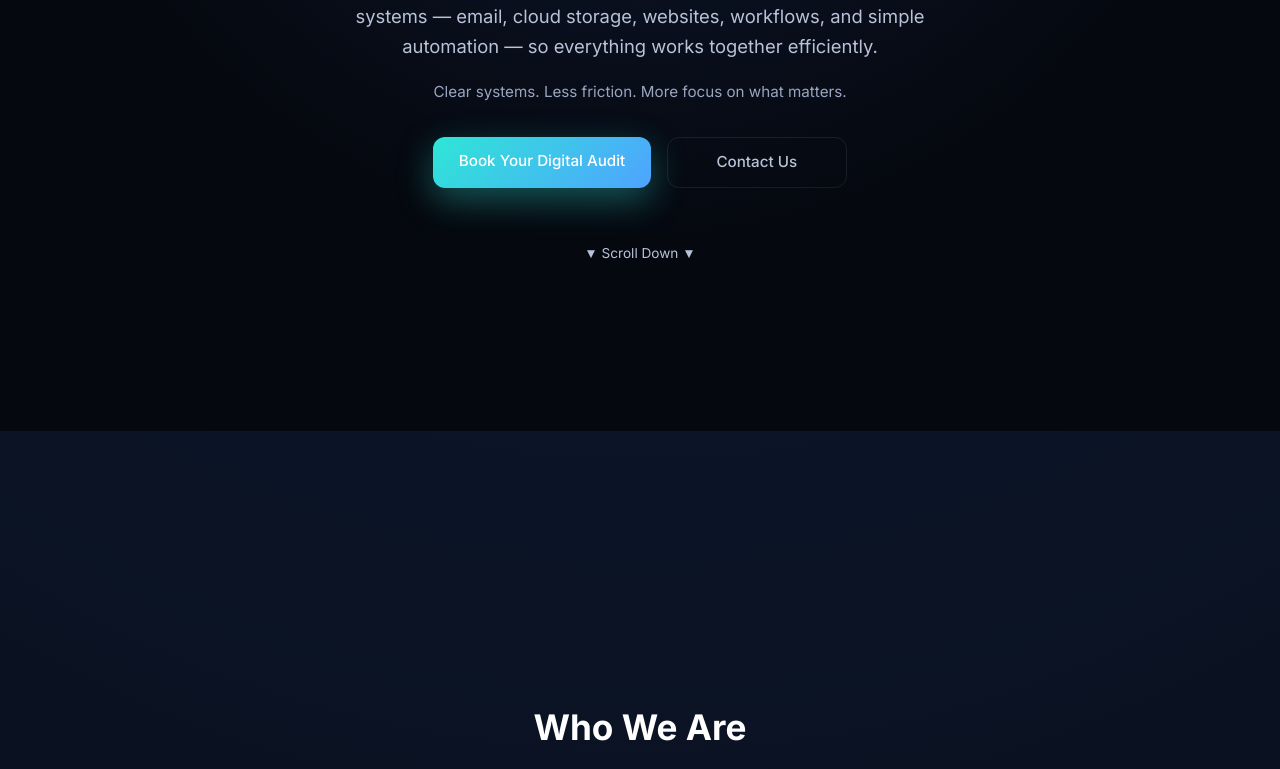
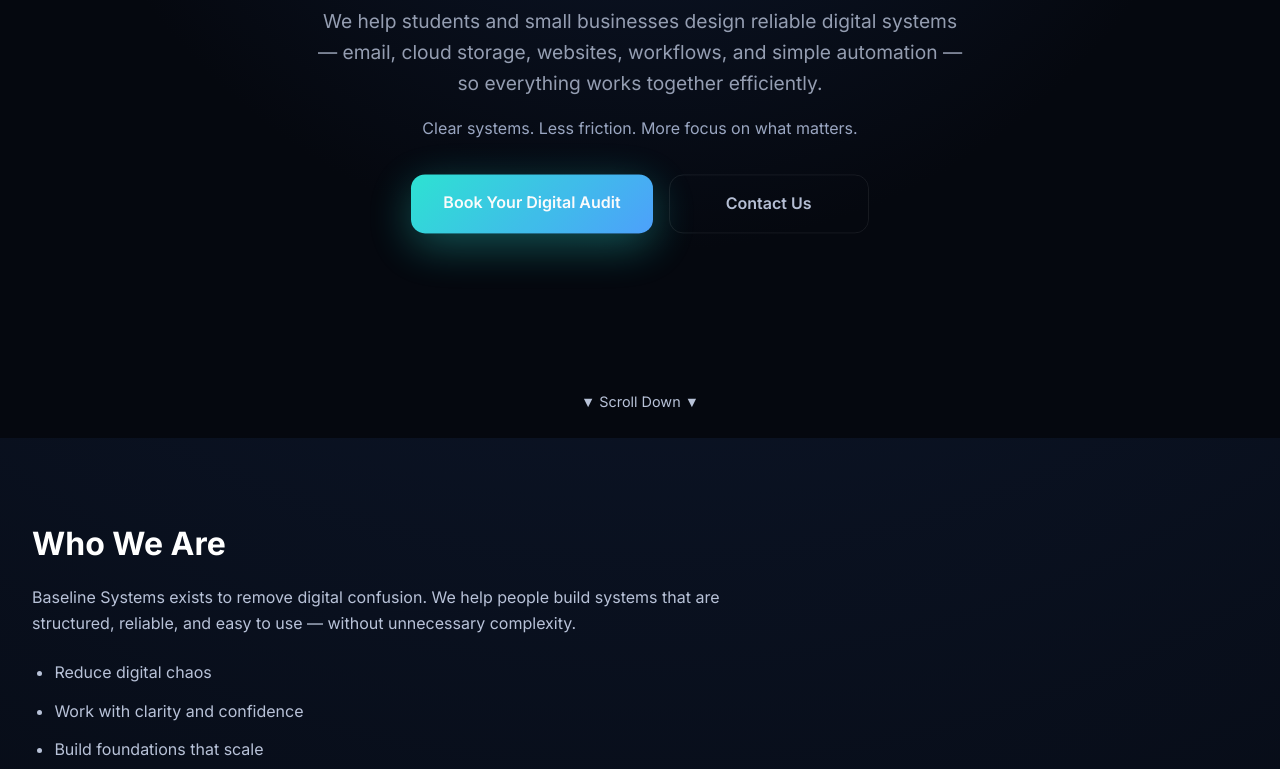
Before and after one commit to Duduzile2/baseline-systems, a plain HTML site: page index.html in a window 1280 px wide. Shown: the part 442-1211 px from the top of the page. Drawn offline with Linux system fonts and the light colour scheme.

Commit message:
Update index.html

```diff
--- a/index.html
+++ b/index.html
@@ -2,8 +2,6 @@
 <html lang="en">
 <head>
 <meta charset="UTF-8" />
-
-<!-- SEO -->
 <meta name="robots" content="index, follow" />
 <title>Baseline Systems | Clean Digital Foundations</title>
 <meta name="description" content="Baseline Systems helps students and small businesses design reliable digital systems — email, cloud storage, websites, workflows, and simple automation — so everything works together efficiently.">
@@ -36,52 +34,50 @@ header {
   top:0;
   z-index:1000;
   background:linear-gradient(180deg, rgba(5,8,15,0.95), rgba(5,8,15,0.85));
-  box-shadow:0 5px 15px rgba(0,0,0,0.35);
+  box-shadow:0 5px 25px rgba(0,0,0,0.35);
   backdrop-filter: blur(12px);
   border-bottom:1px solid rgba(255,255,255,0.1);
+  height:80px;
 }
-.nav {max-width:1200px;margin:auto;display:flex;justify-content:space-between;align-items:center;padding:1.2rem 2rem;flex-wrap:wrap;}
-.brand {font-weight:600;font-size:1.3rem;}
-.nav-links {display:flex;gap:1.8rem;font-size:0.95rem;color:var(--text-muted);}
+.nav {max-width:1200px;margin:auto;display:flex;justify-content:space-between;align-items:center;padding:0 2rem; height:100%;}
+.brand {font-weight:700;font-size:1.5rem;}
+.nav-links {display:flex;gap:2rem;font-size:1rem;color:var(--text-muted);}
 .nav-links a {position:relative;font-weight:500;transition:color 0.25s ease;}
 .nav-links a::after {content:"";position:absolute;left:0;bottom:-4px;width:0%;height:2px;background:var(--accent-main);transition:width 0.3s ease;}
 .nav-links a:hover::after {width:100%;}
 
 /* =============================
-   FULLSCREEN SECTIONS
+   HERO - FULLSCREEN LANDING
 ============================= */
-section {
+.hero {
   width:100%;
-  min-height:100vh;      /* full viewport */
+  height:100vh;            /* full viewport height */
   display:flex;
   flex-direction:column;
-  justify-content:center; /* vertical center */
+  justify-content:center;
   align-items:center;
+  text-align:center;
   padding:2rem;
-  text-align:center;
+  background:radial-gradient(circle at top, #0f1b33,var(--bg-main) 60%);
+  overflow:hidden;
+  position:relative;
 }
-section h2 {font-size:2.2rem;margin-bottom:1rem;}
-section p {color:var(--text-muted); max-width:720px; margin-bottom:1.5rem;}
-ul {padding-left:1.4rem; color:var(--text-muted); list-style-position: inside;}
-ul li {margin-bottom:0.8rem;}
-
-/* HERO */
-.hero {display:flex;flex-direction:column;justify-content:center;align-items:center; text-align:center; background:radial-gradient(circle at top, #0f1b33,var(--bg-main) 60%);}
-.hero h1 {font-size:clamp(2.8rem,6vw,4rem); margin-bottom:1rem; line-height:1.2;}
+.hero h1 {font-size:clamp(3rem,6vw,4rem); margin-bottom:1rem; line-height:1.2; animation: pop 2s infinite alternate;}
 .hero h1 span {background:linear-gradient(90deg,var(--accent-main),var(--accent-blue)); -webkit-background-clip:text; -webkit-text-fill-color:transparent;}
-.hero p {font-size:1.15rem; max-width:600px; margin-bottom:1.2rem;}
-.hero small {display:block; font-size:0.95rem; color:#9aa6c1; margin-bottom:2rem;}
-.hero-actions {display:flex; gap:1rem; flex-wrap:wrap; justify-content:center;}
-.btn-primary,.btn-secondary{padding:0.8rem 1.6rem;border-radius:12px;font-size:0.95rem;font-weight:500; text-align:center; min-width:180px;}
-.btn-primary{background:linear-gradient(135deg,var(--accent-main),var(--accent-blue)); box-shadow:0 12px 35px rgba(46,230,214,0.35);}
+.hero p {font-size:1.2rem; max-width:650px; margin-bottom:1.5rem; animation: pop 2.5s infinite alternate;}
+.hero small {display:block; font-size:1rem; color:#9aa6c1; margin-bottom:2rem; animation: pop 2s infinite alternate;}
+.hero-actions {display:flex; gap:1rem; flex-wrap:wrap; justify-content:center; animation: pop 3s infinite alternate;}
+.btn-primary,.btn-secondary{padding:1rem 2rem;border-radius:14px;font-size:1rem;font-weight:600; text-align:center; min-width:200px;}
+.btn-primary{background:linear-gradient(135deg,var(--accent-main),var(--accent-blue)); box-shadow:0 12px 45px rgba(46,230,214,0.35);}
 .btn-secondary{border:1px solid var(--border); color:var(--text-muted);}
 .btn-primary:hover{transform:translateY(-2px); box-shadow:0 18px 45px rgba(46,230,214,0.5);}
 .btn-secondary:hover{border-color:var(--accent-main); color:var(--accent-main);}
 
 /* SCROLL INDICATOR */
 .scroll-down {
-  margin-top:3rem;
-  font-size:0.85rem;
+  position:absolute;
+  bottom:2rem;
+  font-size:0.9rem;
   color:var(--text-muted);
   animation: bounce 1.5s infinite;
 }
@@ -90,19 +86,35 @@ ul li {margin-bottom:0.8rem;}
   50%{transform:translateY(8px);}
 }
 
-/* CARDS FOR SERVICES */
-.grid {display:grid; grid-template-columns:repeat(auto-fit,minmax(280px,1fr)); gap:1.8rem; margin-top:2rem;}
-.card {background:linear-gradient(180deg, rgba(46,230,214,0.12), rgba(46,230,214,0.02)), var(--card-bg); border:1px solid var(--border); border-radius:18px; padding:2rem;}
+/* POP-UP ANIMATION */
+@keyframes pop {
+  0%{transform:translateY(0px); opacity:0.8;}
+  50%{transform:translateY(-6px); opacity:1;}
+  100%{transform:translateY(0px); opacity:0.9;}
+}
+
+/* SECTIONS AFTER HERO */
+section {width:100%; padding:5rem 2rem; opacity:0; transform:translateY(30px); transition:opacity 1s ease, transform 1s ease;}
+section.visible {opacity:1; transform:translateY(0);}
+section h2{font-size:2rem; margin-bottom:1rem;}
+section p{color:var(--text-muted); max-width:720px; margin-bottom:1.5rem;}
+ul{padding-left:1.4rem; color:var(--text-muted);}
+ul li{margin-bottom:0.8rem;}
+
+/* SERVICE CARDS */
+.grid {display:grid; grid-template-columns:repeat(auto-fit,minmax(280px,1fr)); gap:2rem; margin-top:2rem;}
+.card{background:linear-gradient(180deg, rgba(46,230,214,0.12), rgba(46,230,214,0.02)), var(--card-bg); border:1px solid var(--border); border-radius:18px; padding:2rem; opacity:0; transform:translateY(30px); transition:opacity 1s ease, transform 1s ease;}
+.card.visible{opacity:1; transform:translateY(0);}
 .card h3{margin-bottom:0.6rem;}
 
 /* CTA FORM */
-#cta form {max-width:500px;margin:2rem auto 0; display:flex;flex-direction:column;gap:1rem;background:var(--bg-soft); padding:2rem; border-radius:14px;border:1px solid var(--border);}
+#cta form{max-width:500px;margin:2rem auto 0; display:flex;flex-direction:column;gap:1rem; background:var(--bg-soft); padding:2rem; border-radius:14px; border:1px solid var(--border);}
 input,textarea{padding:0.8rem 1rem; background:rgba(255,255,255,0.03); border:1px solid var(--border); border-radius:8px; color:#fff; font-family:inherit;}
-button{padding:0.8rem;border:none;border-radius:10px;background:linear-gradient(135deg,var(--accent-main),var(--accent-blue)); color:#fff; cursor:pointer;}
+button{padding:0.8rem; border:none; border-radius:10px; background:linear-gradient(135deg,var(--accent-main),var(--accent-blue)); color:#fff; cursor:pointer;}
 button:hover{transform:translateY(-2px);box-shadow:0 15px 40px rgba(46,230,214,0.4);}
 
 /* FOOTER */
-footer{border-top:1px solid var(--border); padding:3rem 1.5rem; text-align:center; font-size:0.85rem; color:#9aa6c1;}
+footer{border-top:1px solid var(--border); padding:3rem 2rem; text-align:center; font-size:0.85rem; color:#9aa6c1;}
 
 /* RESPONSIVE */
 @media(max-width:900px){.grid{grid-template-columns:1fr;}}
@@ -125,7 +137,7 @@ footer{border-top:1px solid var(--border); padding:3rem 1.5rem; text-align:cente
 </header>
 
 <!-- HERO -->
-<section id="hero" class="hero">
+<section id="hero" class="hero visible">
   <h1>Baseline Systems<br><span>Clean Digital Foundations. Better Flow.</span></h1>
   <p>We help students and small businesses design reliable digital systems — email, cloud storage, websites, workflows, and simple automation — so everything works together efficiently.</p>
   <small>Clear systems. Less friction. More focus on what matters.</small>
@@ -186,5 +198,18 @@ footer{border-top:1px solid var(--border); padding:3rem 1.5rem; text-align:cente
   <p>© 2026 Baseline Systems</p>
 </footer>
 
+<script>
+// Animate sections and cards on scroll
+const elements = document.querySelectorAll('section, .card');
+const observer = new IntersectionObserver(entries => {
+  entries.forEach(entry => {
+    if(entry.isIntersecting){
+      entry.target.classList.add('visible');
+    }
+  });
+}, {threshold:0.2});
+elements.forEach(el => observer.observe(el));
+</script>
+
 </body>
 </html>
```
